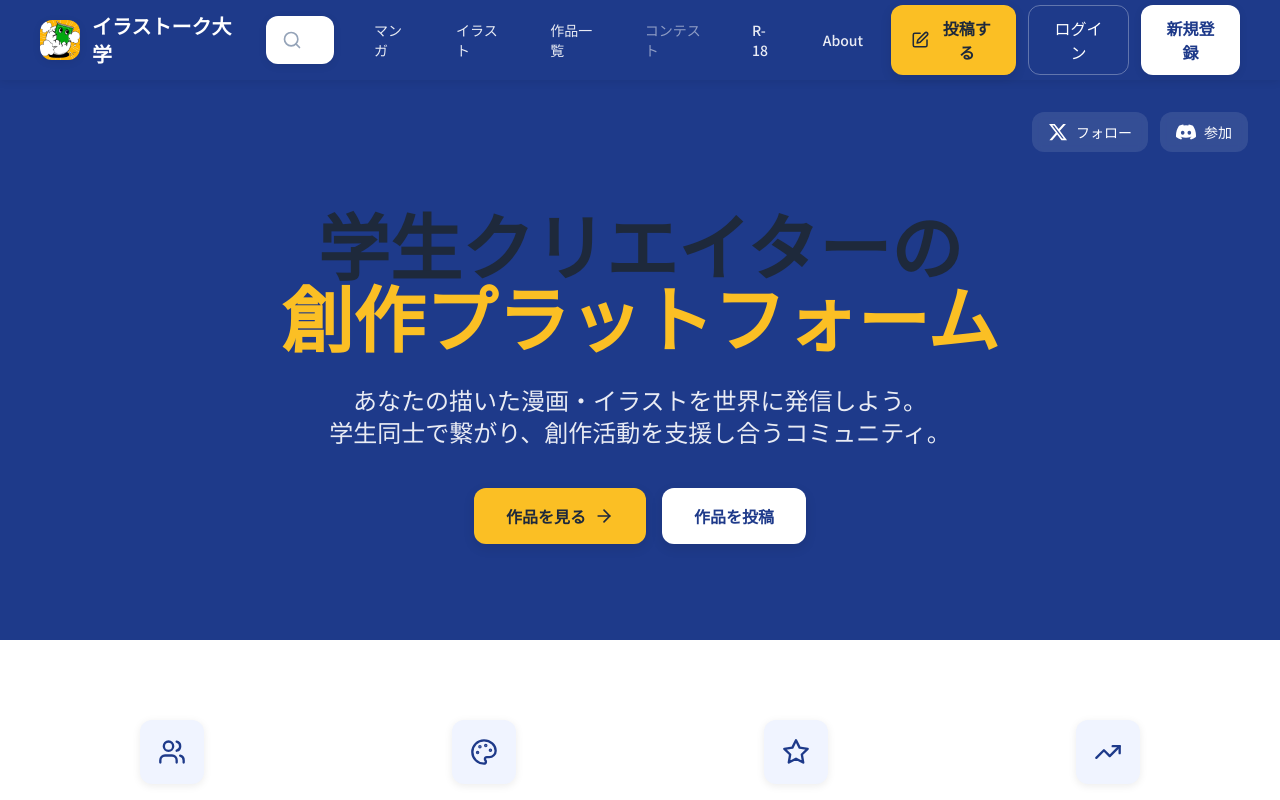
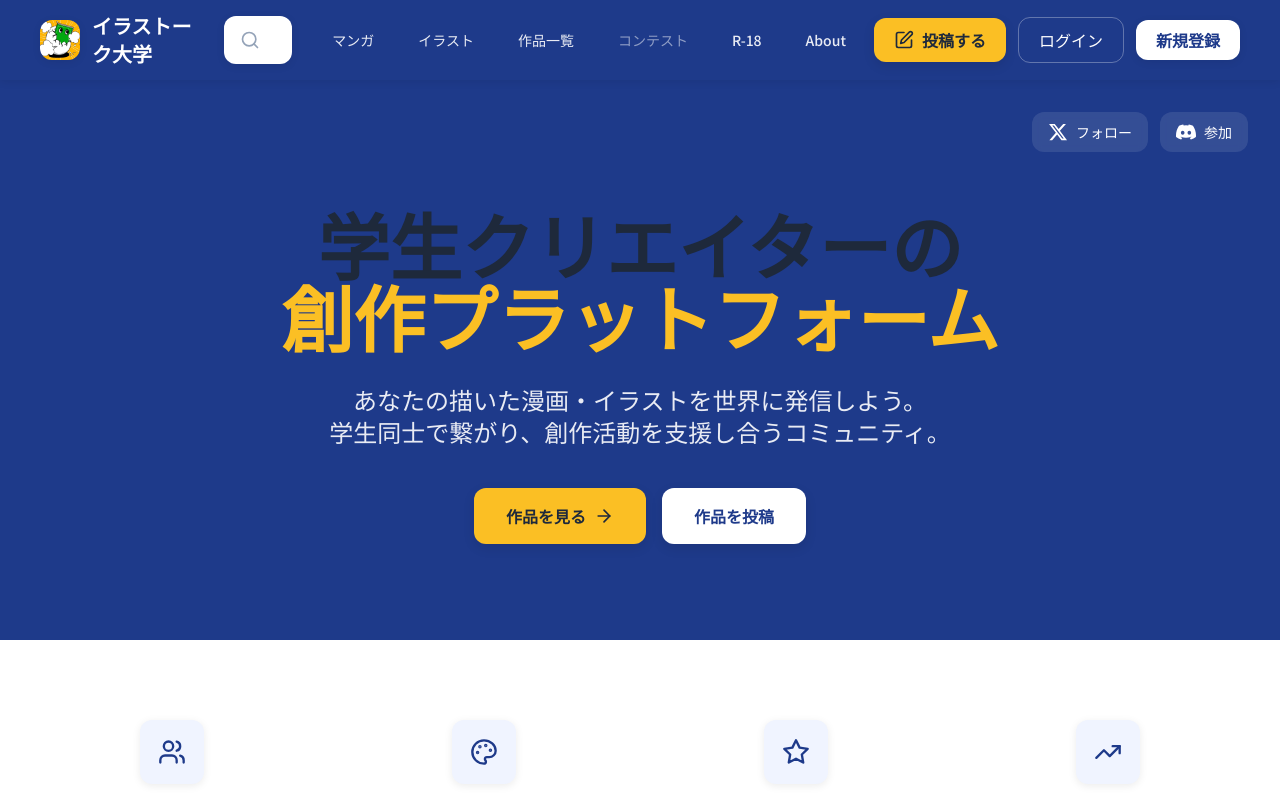
Before and after one commit to Tatsuki-Kurosawa/lumilumi2, a React (Vite) app: page / in a window 1280 px wide. Shown: the top 800 px of the page. Built offline with nearby package versions, Linux system fonts and the light colour scheme; no server answers; the database is empty.

Commit message:
ヘッダー文字列

```diff
--- a/src/components/Header.tsx
+++ b/src/components/Header.tsx
@@ -60,10 +60,10 @@ const Header: React.FC<HeaderProps> = ({ onLoginClick, onSignUpClick }) => {
           </div>
 
           {/* ナビゲーション */}
-          <nav className="hidden lg:flex items-center space-x-3">
+          <nav className="hidden lg:flex items-center space-x-2 xl:space-x-3">
             <Link
               to="/manga"
-              className={`px-4 py-2.5 rounded-lg text-sm font-medium transition-all ${
+              className={`px-3 xl:px-4 py-2.5 rounded-lg text-sm font-medium transition-all whitespace-nowrap ${
                 isActive('/manga')
                   ? 'text-white bg-white/20 shadow-soft'
                   : 'text-white/90 hover:text-white hover:bg-white/10'
@@ -73,7 +73,7 @@ const Header: React.FC<HeaderProps> = ({ onLoginClick, onSignUpClick }) => {
             </Link>
             <Link
               to="/illustrations"
-              className={`px-4 py-2.5 rounded-lg text-sm font-medium transition-all ${
+              className={`px-3 xl:px-4 py-2.5 rounded-lg text-sm font-medium transition-all whitespace-nowrap ${
                 isActive('/illustrations')
                   ? 'text-white bg-white/20 shadow-soft'
                   : 'text-white/90 hover:text-white hover:bg-white/10'
@@ -83,23 +83,24 @@ const Header: React.FC<HeaderProps> = ({ onLoginClick, onSignUpClick }) => {
             </Link>
             <Link
               to="/works"
-              className={`px-4 py-2.5 rounded-lg text-sm font-medium transition-all ${
+              className={`px-3 xl:px-4 py-2.5 rounded-lg text-sm font-medium transition-all ${
                 isActive('/works')
                   ? 'text-white bg-white/20 shadow-soft'
                   : 'text-white/90 hover:text-white hover:bg-white/10'
               }`}
             >
-              作品一覧
+              <span className="hidden xl:inline whitespace-nowrap">作品一覧</span>
+              <span className="xl:hidden whitespace-nowrap">作品</span>
             </Link>
             <span
-              className="px-4 py-2.5 rounded-lg text-sm font-medium text-white/50 cursor-not-allowed"
+              className="px-3 xl:px-4 py-2.5 rounded-lg text-sm font-medium text-white/50 cursor-not-allowed whitespace-nowrap"
               title="近日公開予定"
             >
               コンテスト
             </span>
             <Link
               to="/r18"
-              className={`px-4 py-2.5 rounded-lg text-sm font-medium transition-all ${
+              className={`px-3 xl:px-4 py-2.5 rounded-lg text-sm font-medium transition-all whitespace-nowrap ${
                 isActive('/r18')
                   ? 'text-white bg-white/20 shadow-soft'
                   : 'text-white/90 hover:text-white hover:bg-white/10'
@@ -109,7 +110,7 @@ const Header: React.FC<HeaderProps> = ({ onLoginClick, onSignUpClick }) => {
             </Link>
             <Link
               to="/about"
-              className={`px-4 py-2.5 rounded-lg text-sm font-medium transition-all ${
+              className={`px-3 xl:px-4 py-2.5 rounded-lg text-sm font-medium transition-all whitespace-nowrap ${
                 isActive('/about')
                   ? 'text-white bg-white/20 shadow-soft'
                   : 'text-white/90 hover:text-white hover:bg-white/10'
@@ -120,67 +121,78 @@ const Header: React.FC<HeaderProps> = ({ onLoginClick, onSignUpClick }) => {
           </nav>
 
           {/* 右側のボタン群 */}
-          <div className="flex items-center space-x-3">
+          <div className="flex items-center space-x-2 lg:space-x-3">
             {/* ハンバーガーメニューボタン */}
             <button
               onClick={() => setIsMenuOpen(!isMenuOpen)}
-              className="lg:hidden p-2.5 text-white hover:bg-white/10 rounded-lg transition-colors"
+              className="lg:hidden p-2.5 text-white hover:bg-white/10 rounded-lg transition-colors flex-shrink-0"
             >
               {isMenuOpen ? <X className="h-6 w-6" /> : <Menu className="h-6 w-6" />}
             </button>
 
             {/* ユーザーメニュー */}
             {loading ? (
-              <div className="flex items-center space-x-3">
+              <div className="hidden lg:flex items-center space-x-2 xl:space-x-3">
                 {/* ローディング中のスケルトン */}
-                <div className="w-28 h-11 bg-white/20 rounded-lg animate-pulse"></div>
-                <div className="w-24 h-11 bg-white/20 rounded-lg animate-pulse"></div>
+                <div className="w-24 xl:w-28 h-11 bg-white/20 rounded-lg animate-pulse"></div>
+                <div className="w-20 xl:w-24 h-11 bg-white/20 rounded-lg animate-pulse"></div>
               </div>
             ) : user && profile ? (
-              <div className="flex items-center space-x-3">
+              <div className="hidden lg:flex items-center space-x-2 xl:space-x-3">
                 <Link
                   to="/upload"
-                  className="flex items-center space-x-2 px-5 py-2.5 bg-accent-400 text-text-primary rounded-lg hover:bg-accent-500 transition-all font-semibold shadow-medium hover:shadow-card"
+                  className="flex items-center space-x-1.5 xl:space-x-2 px-3 xl:px-5 py-2.5 bg-accent-400 text-text-primary rounded-lg hover:bg-accent-500 transition-all font-semibold shadow-medium hover:shadow-card whitespace-nowrap flex-shrink-0"
                 >
-                  <PenSquare className="h-5 w-5" />
-                  <span className="hidden sm:inline">投稿する</span>
+                  <PenSquare className="h-5 w-5 flex-shrink-0" />
+                  <span className="hidden xl:inline">投稿する</span>
+                  <span className="xl:hidden">投稿</span>
                 </Link>
                 <NotificationDropdown />
                 <Link
                   to="/my-page"
-                  className="flex items-center space-x-2 px-4 py-2.5 text-white hover:bg-white/10 rounded-lg transition-all"
+                  className="flex items-center space-x-1.5 xl:space-x-2 px-3 xl:px-4 py-2.5 text-white hover:bg-white/10 rounded-lg transition-all whitespace-nowrap flex-shrink-0 min-w-0"
                 >
-                  <User className="h-5 w-5" />
-                  <span className="hidden sm:block font-medium">{profile.display_name}</span>
+                  <User className="h-5 w-5 flex-shrink-0" />
+                  <span className="hidden xl:block font-medium truncate max-w-[120px]">{profile.display_name}</span>
+                  <span className="xl:hidden font-medium truncate max-w-[80px]">{profile.display_name}</span>
                 </Link>
                 <button
                   onClick={handleSignOut}
-                  className="px-4 py-2.5 text-white/90 hover:text-white hover:bg-white/10 rounded-lg transition-all text-sm font-medium"
+                  className="px-3 xl:px-4 py-2.5 text-white/90 hover:text-white hover:bg-white/10 rounded-lg transition-all text-sm font-medium flex-shrink-0 leading-tight min-w-[60px]"
                 >
-                  ログアウト
+                  <span className="hidden xl:inline whitespace-nowrap">ログアウト</span>
+                  <span className="xl:hidden inline-block text-center">
+                    <span className="block">ログ</span>
+                    <span className="block">アウト</span>
+                  </span>
                 </button>
               </div>
             ) : (
-              <div className="flex space-x-3">
+              <div className="hidden lg:flex items-center space-x-2 xl:space-x-3">
                 <button
                   onClick={onLoginClick}
-                  className="flex items-center space-x-2 px-5 py-2.5 bg-accent-400 text-text-primary rounded-lg hover:bg-accent-500 transition-all font-semibold shadow-medium hover:shadow-card"
+                  className="flex items-center space-x-1.5 xl:space-x-2 px-3 xl:px-5 py-2.5 bg-accent-400 text-text-primary rounded-lg hover:bg-accent-500 transition-all font-semibold shadow-medium hover:shadow-card whitespace-nowrap flex-shrink-0"
                 >
-                  <PenSquare className="h-5 w-5" />
-                  <span className="hidden sm:inline">投稿する</span>
+                  <PenSquare className="h-5 w-5 flex-shrink-0" />
+                  <span className="hidden xl:inline">投稿する</span>
+                  <span className="xl:hidden">投稿</span>
                 </button>
                 <button
                   onClick={onLoginClick}
-                  className="px-5 py-2.5 text-white border border-white/30 rounded-lg hover:bg-white/10 transition-all font-medium"
+                  className="px-3 xl:px-5 py-2.5 text-white border border-white/30 rounded-lg hover:bg-white/10 transition-all font-medium whitespace-nowrap flex-shrink-0"
                 >
                   ログイン
                 </button>
                 {onSignUpClick && (
                   <button
                     onClick={onSignUpClick}
-                    className="px-5 py-2.5 bg-white text-primary-500 rounded-lg hover:bg-white/90 transition-all font-semibold shadow-soft"
+                    className="px-3 xl:px-5 py-2.5 bg-white text-primary-500 rounded-lg hover:bg-white/90 transition-all font-semibold shadow-soft flex-shrink-0 leading-tight min-w-[60px]"
                   >
-                    新規登録
+                    <span className="hidden xl:inline whitespace-nowrap">新規登録</span>
+                    <span className="xl:hidden inline-block text-center">
+                      <span className="block">新規</span>
+                      <span className="block">登録</span>
+                    </span>
                   </button>
                 )}
               </div>
```
